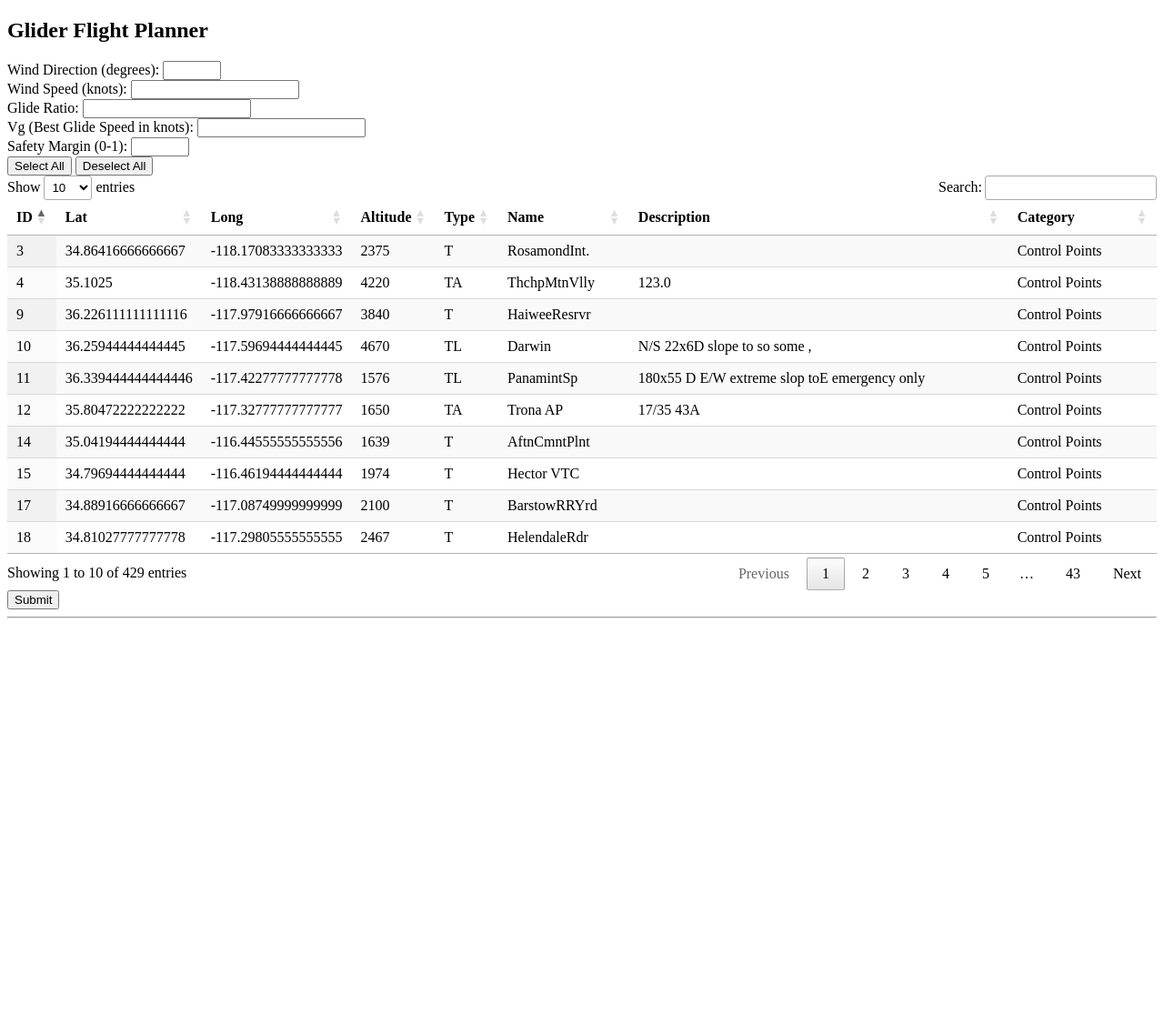
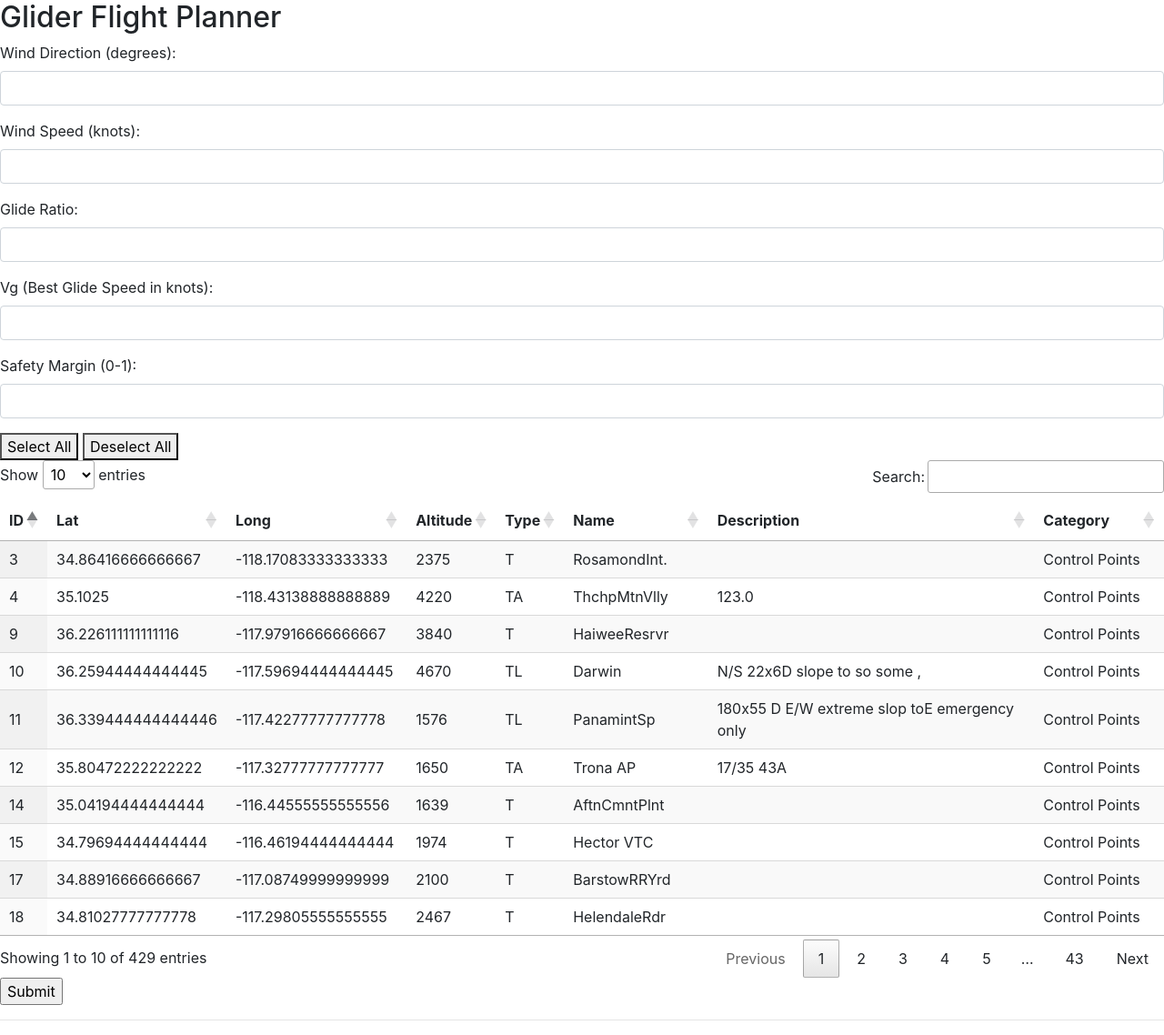
Before and after one commit to AlexCodeGlider/gliderFlightPlanner, a Flask app: page / in a window 1280 px wide. Shown: the whole page at 91% size. Before the commit the page ends 680 px from the top, so only its background shows below. Run offline with Flask 3, Linux system fonts and the light colour scheme; some libraries are stand-ins or nearby versions.

Commit message:
Form styling

```diff
--- a/templates/index.html
+++ b/templates/index.html
@@ -7,6 +7,14 @@
     <title>Glider Flight Planner</title>
     <!-- jQuery -->
     <script src="https://code.jquery.com/jquery-3.6.0.min.js"></script>
+
+    <!-- Bootstrap CSS -->
+    <link href="https://maxcdn.bootstrapcdn.com/bootstrap/4.5.2/css/bootstrap.min.css" rel="stylesheet">
+
+    <!-- Bootstrap JS and Popper.js -->
+    <script src="https://ajax.googleapis.com/ajax/libs/jquery/3.5.1/jquery.min.js"></script>
+    <script src="https://cdnjs.cloudflare.com/ajax/libs/popper.js/1.16.0/umd/popper.min.js"></script>
+    <script src="https://maxcdn.bootstrapcdn.com/bootstrap/4.5.2/js/bootstrap.min.js"></script>
 
     <!-- DataTables CSS and JS -->
     <link rel="stylesheet" type="text/css" href="https://cdn.datatables.net/1.11.5/css/jquery.dataTables.css">
@@ -61,25 +69,25 @@
     <h2>Glider Flight Planner</h2>
 
     <form action="/" method="post" id="flightParametersForm">
-        <div>
+        <div class="form-group">
             <label for="windDirection">Wind Direction (degrees):</label>
-            <input type="number" id="windDirection" name="windDirection" min="0" max="360" required>
+            <input type="number" class="form-control" id="windDirection" name="windDirection" min="0" max="360" required>
         </div>
-        <div>
+        <div class="form-group">
             <label for="windSpeed">Wind Speed (knots):</label>
-            <input type="number" id="windSpeed" name="windSpeed" required>
+            <input type="number" class="form-control" id="windSpeed" name="windSpeed" required>
         </div>
-        <div>
+        <div class="form-group">
             <label for="glideRatio">Glide Ratio:</label>
-            <input type="number" id="glideRatio" name="glideRatio" required>
+            <input type="number" class="form-control" id="glideRatio" name="glideRatio" required>
         </div>
-        <div>
+        <div class="form-group">
             <label for="vg">Vg (Best Glide Speed in knots):</label>
-            <input type="number" id="vg" name="vg" required>
+            <input type="number" class="form-control" id="vg" name="vg" required>
         </div>
-        <div>
+        <div class="form-group">
             <label for="safetyMargin">Safety Margin (0-1):</label>
-            <input type="number" id="safetyMargin" name="safetyMargin" min="0" max="100" step="1" required>
+            <input type="number" class="form-control" id="safetyMargin" name="safetyMargin" min="0" max="100" step="1" required>
         </div>
             <button id="selectAllBtn">Select All</button>
             <button id="deselectAllBtn">Deselect All</button>
```
